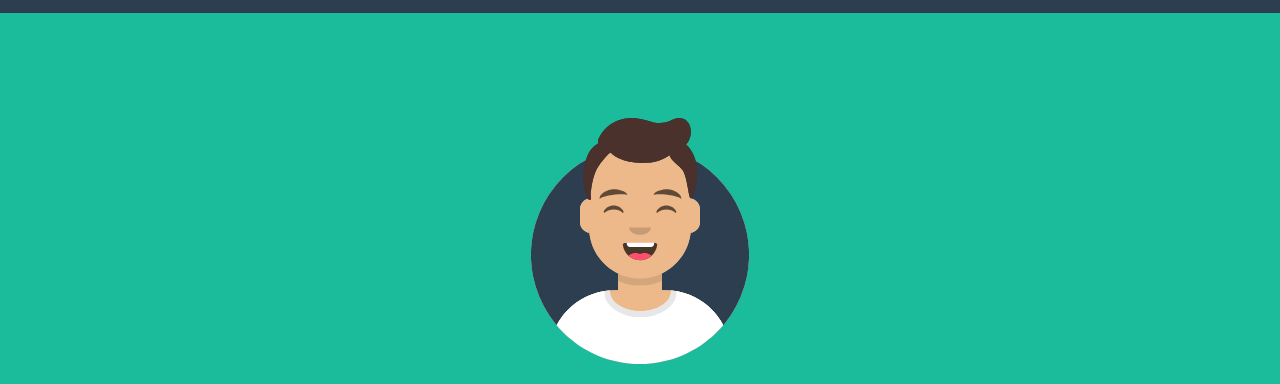
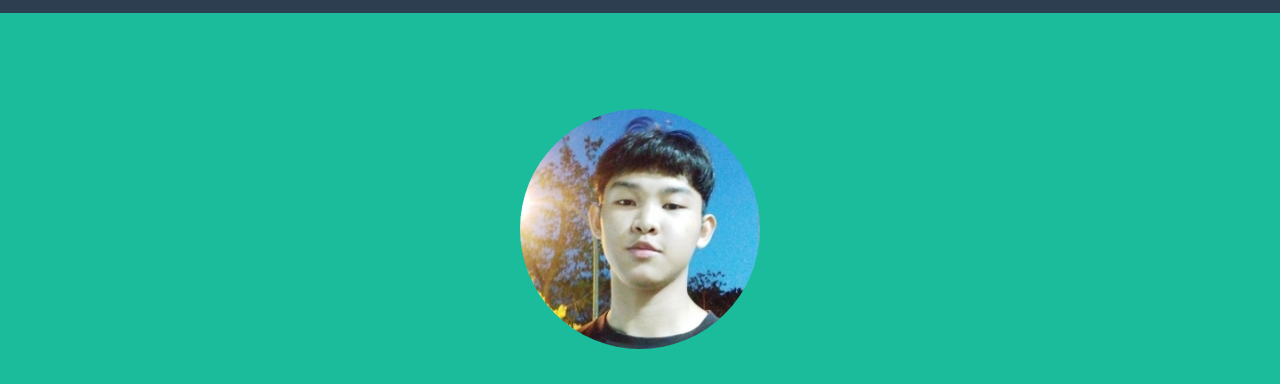
Before and after one commit to zensohma/masysyuhada.github.io, a plain HTML site: page index.html in a window 1280 px wide. Shown: the part 91-475 px from the top of the page. Drawn offline with nearby package versions, Linux system fonts and the light colour scheme.

Commit message:
ganti gambar

```diff
--- a/index.html
+++ b/index.html
@@ -48,7 +48,7 @@
     <header class="masthead bg-primary text-white text-center">
         <div class="container d-flex align-items-center flex-column">
             <!-- Masthead Avatar Image-->
-            <img class="masthead-avatar mb-5" src="assets/img/avataaars.svg" alt="..." />
+            <img class="masthead-avatar mb-5 rounded-circle" src="assets/img/hada.jpg" alt="..." />
             <!-- Masthead Heading-->
             <h1 class="masthead-heading text-uppercase mb-0">Muhammad Asy Syuhada</h1>
             <!-- Icon Divider-->
```
Also changed, not shown: assets/img/hada.jpg (added).
